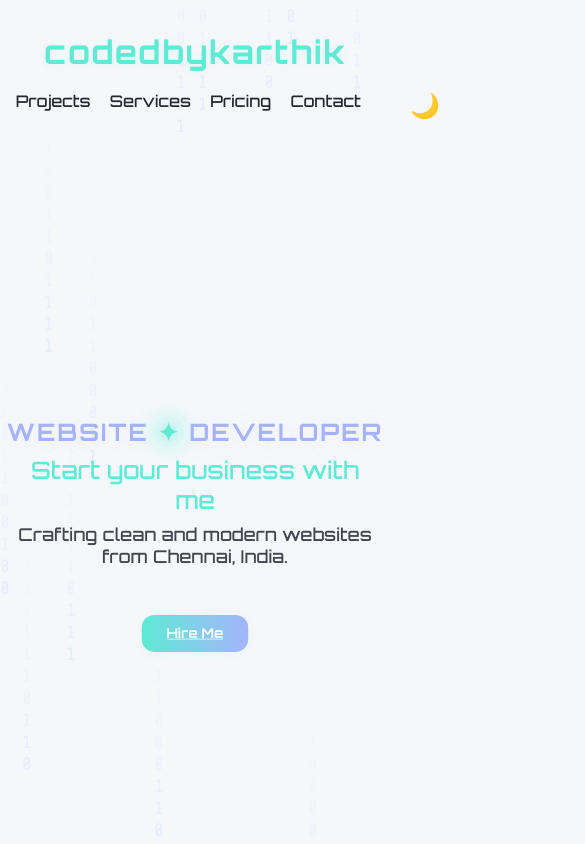
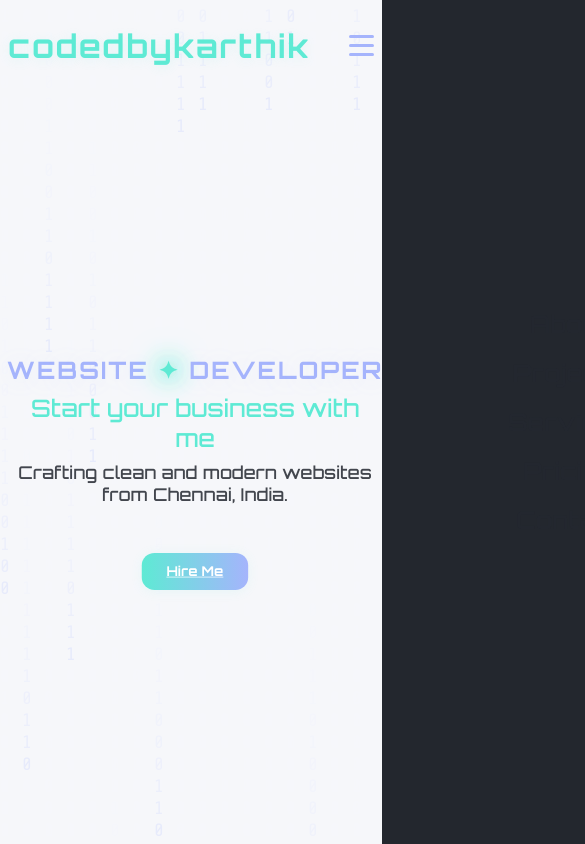
Before and after one commit to KarthikeyanUzumaki/port, a plain HTML site: page index.html in a window 390 px wide. Shown: the top 844 px of the page, 585 px wide, since content can reach past the window. Drawn offline with nearby package versions, Linux system fonts and the light colour scheme.

Commit message:
Add hamburger menu for mobile navigation in index.html; update pricing display to include USD equivalents

```diff
--- a/index.html
+++ b/index.html
@@ -92,6 +92,38 @@
       color: var(--accent2);
       margin-left: 1.5rem;
       transition: color var(--transition);
+    }
+
+    /* Hamburger Menu */
+    .hamburger {
+      display: none;
+      flex-direction: column;
+      cursor: pointer;
+      padding: 0.5rem;
+      background: none;
+      border: none;
+      z-index: 1000;
+    }
+
+    .hamburger span {
+      width: 25px;
+      height: 3px;
+      background: var(--accent2);
+      margin: 3px 0;
+      transition: 0.3s;
+      border-radius: 2px;
+    }
+
+    .hamburger.active span:nth-child(1) {
+      transform: rotate(-45deg) translate(-5px, 6px);
+    }
+
+    .hamburger.active span:nth-child(2) {
+      opacity: 0;
+    }
+
+    .hamburger.active span:nth-child(3) {
+      transform: rotate(45deg) translate(-5px, -6px);
     }
     /* Hero Section */
     .hero {
@@ -546,9 +578,48 @@
     /* Responsive */
     @media (max-width: 700px) {
       nav {
+        flex-direction: row;
+        justify-content: space-between;
+        align-items: center;
+        padding: 1.5rem 0 1rem 0;
+      }
+
+      .hamburger {
+        display: flex;
+      }
+
+      .nav-links {
+        position: fixed;
+        top: 0;
+        right: -100%;
+        width: 100%;
+        height: 100vh;
+        background: rgba(24, 28, 35, 0.95);
+        backdrop-filter: blur(10px);
         flex-direction: column;
-        gap: 1.2rem;
+        justify-content: center;
+        align-items: center;
+        gap: 2rem;
+        transition: right 0.3s ease;
+        z-index: 999;
       }
+
+      .nav-links.active {
+        right: 0;
+      }
+
+      .nav-links a {
+        font-size: 1.5rem;
+        font-weight: 600;
+      }
+
+      .toggle-mode {
+        position: fixed;
+        top: 2rem;
+        right: 5rem;
+        z-index: 1001;
+      }
+
       .hero-headline {
         font-size: 2.2rem;
       }
@@ -735,6 +806,11 @@
         <a href="#contact">Contact</a>
         <button class="toggle-mode" title="Toggle light/dark mode" aria-label="Toggle light/dark mode">🌙</button>
       </div>
+      <button class="hamburger" aria-label="Toggle navigation menu">
+        <span></span>
+        <span></span>
+        <span></span>
+      </button>
     </nav>
     <section class="hero">
       <div class="hero-headline">WEBSITE ✦ DEVELOPER</div>
@@ -830,7 +906,7 @@
         <div class="pricing-grid">
           <div class="pricing-card basic">
             <div class="pricing-package">Basic Package</div>
-            <div class="pricing-price">₹2,499</div>
+            <div class="pricing-price">₹2,499/$30</div>
             <ul class="pricing-features">
               <li><span class="checkmark">✔</span> 1-page static website (Portfolio or Landing Page)</li>
               <li><span class="checkmark">✔</span> Mobile responsive design</li>
@@ -841,7 +917,7 @@
           </div>
           <div class="pricing-card standard">
             <div class="pricing-package">Standard Package</div>
-            <div class="pricing-price">₹5,499</div>
+            <div class="pricing-price">₹5,499/$65</div>
             <ul class="pricing-features">
               <li><span class="checkmark">✔</span> 3–5 page website (Home, About, Services, Contact, Blog)</li>
               <li><span class="checkmark">✔</span> Scroll animations + modern UI</li>
@@ -854,7 +930,7 @@
           </div>
           <div class="pricing-card premium">
             <div class="pricing-package">Premium Package</div>
-            <div class="pricing-price">₹9,999</div>
+            <div class="pricing-price">₹9,999/$120</div>
             <ul class="pricing-features">
               <li><span class="checkmark">✔</span> Up to 8 pages or React-based website</li>
               <li><span class="checkmark">✔</span> Fully custom UI (Figma to code)</li>
@@ -903,6 +979,31 @@
     // On load
     const savedTheme = localStorage.getItem('theme');
     setMode(savedTheme ? savedTheme === 'dark' : prefersDark);
+
+    // Hamburger Menu Toggle
+    const hamburger = document.querySelector('.hamburger');
+    const navLinks = document.querySelector('.nav-links');
+
+    hamburger.addEventListener('click', () => {
+      hamburger.classList.toggle('active');
+      navLinks.classList.toggle('active');
+    });
+
+    // Close menu when clicking on a link
+    document.querySelectorAll('.nav-links a').forEach(link => {
+      link.addEventListener('click', () => {
+        hamburger.classList.remove('active');
+        navLinks.classList.remove('active');
+      });
+    });
+
+    // Close menu when clicking outside
+    document.addEventListener('click', (e) => {
+      if (!hamburger.contains(e.target) && !navLinks.contains(e.target)) {
+        hamburger.classList.remove('active');
+        navLinks.classList.remove('active');
+      }
+    });
 
     // --- ENHANCED GSAP ANIMATIONS WITH SCROLL EFFECTS ---
     window.addEventListener('DOMContentLoaded', () => {
```
